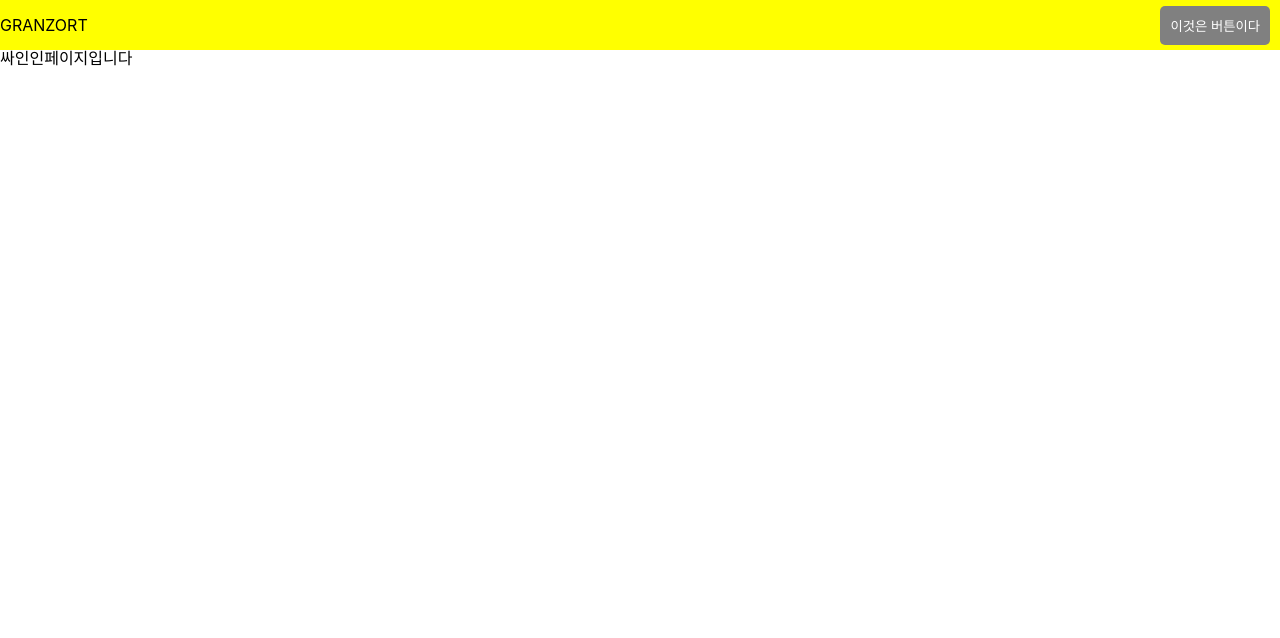
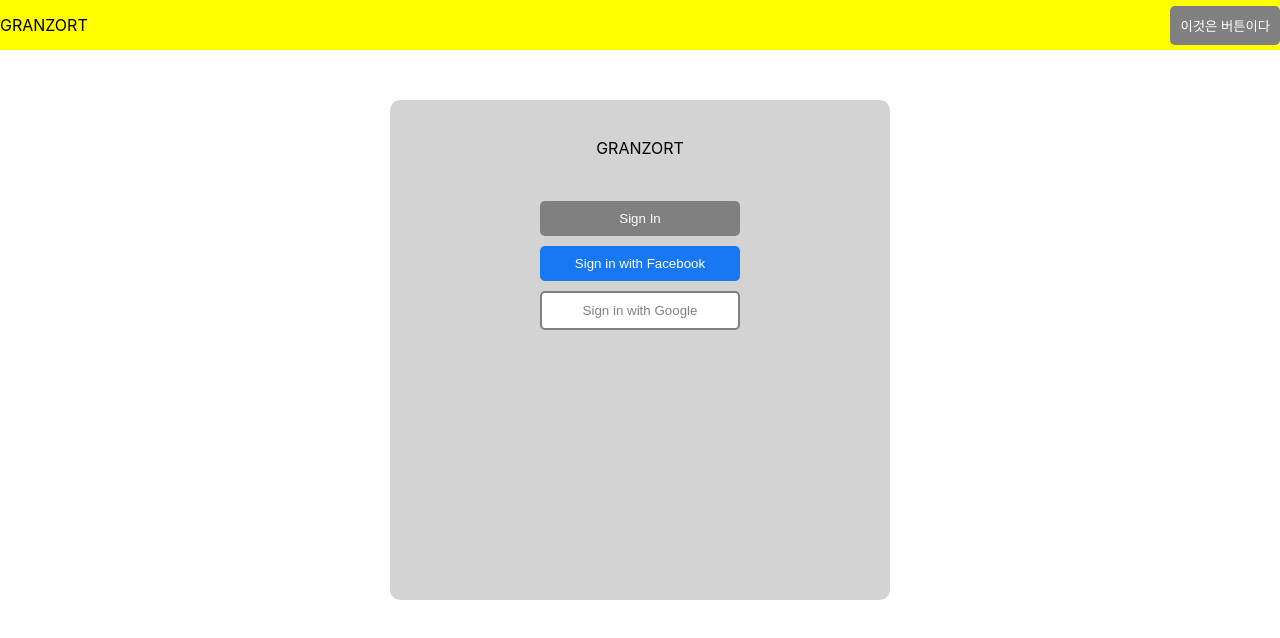
Before and after one commit to jungcome7/Granzort2, a React app in the folder client/: page /signIn in a window 1280 px wide. Shown: the top 638 px of the page. Built offline with nearby package versions, Linux system fonts and the light colour scheme.

Commit message:
feat : create sample components for ui testing

```diff
--- a/client/src/components/common/Button/Button.tsx
+++ b/client/src/components/common/Button/Button.tsx
@@ -5,8 +5,8 @@ type ButtonProps = {
   children?: string;
 };
 
-const Button = ({ children }) => {
-  return <S.Button>{children}</S.Button>;
+const Button = (props: ButtonProps) => {
+  return <S.Button {...props} />;
 };
 
 export default Button;
--- a/client/src/components/common/Button/ButtonStyle.ts
+++ b/client/src/components/common/Button/ButtonStyle.ts
@@ -3,7 +3,6 @@ import styled from 'styled-components';
 export const Button = styled.button`
   padding: 10px;
   background-color: grey;
-  margin: 10px;
   color: #fff;
   cursor: pointer;
   border-radius: 5px;
--- a/client/src/pages/SignIn/SignIn.tsx
+++ b/client/src/pages/SignIn/SignIn.tsx
@@ -4,10 +4,17 @@ import * as S from './SignInStyle';
 
 const SignIn = () => {
   return (
-    <S.Container>
+    <>
       <Header />
-      싸인인페이지입니다
-    </S.Container>
+      <S.Container>
+        <S.Box>
+          <S.Logo>GRANZORT</S.Logo>
+          <S.SignInButton>Sign In</S.SignInButton>
+          <S.SignInFacebookButton>Sign in with Facebook</S.SignInFacebookButton>
+          <S.SignInGoogleButton>Sign in with Google</S.SignInGoogleButton>
+        </S.Box>
+      </S.Container>
+    </>
   );
 };
 
--- a/client/src/pages/SignIn/SignInStyle.ts
+++ b/client/src/pages/SignIn/SignInStyle.ts
@@ -1,3 +1,39 @@
+import { Button } from '../../components/common/Button';
 import styled from 'styled-components';
 
-export const Container = styled.div``
+export const Container = styled.div`
+  display: flex;
+  justify-content: center;
+  align-items: center;
+`;
+export const Box = styled.div`
+  margin-top: 50px;
+  background-color: lightgrey;
+  border-radius: 10px;
+  width: 500px;
+  height: 500px;
+  display: flex;
+  flex-direction: column;
+  align-items: center;
+`;
+
+export const Logo = styled.div`
+  margin: 40px;
+`;
+
+export const SignInButton = styled(Button)`
+  margin: 5px;
+  width: 200px;
+`;
+export const SignInFacebookButton = styled(Button)`
+  margin: 5px;
+  width: 200px;
+  background-color: #1877f2;
+`;
+export const SignInGoogleButton = styled(Button)`
+  margin: 5px;
+  width: 200px;
+  border: 2px solid grey;
+  background-color: white;
+  color: grey;
+`;
```
